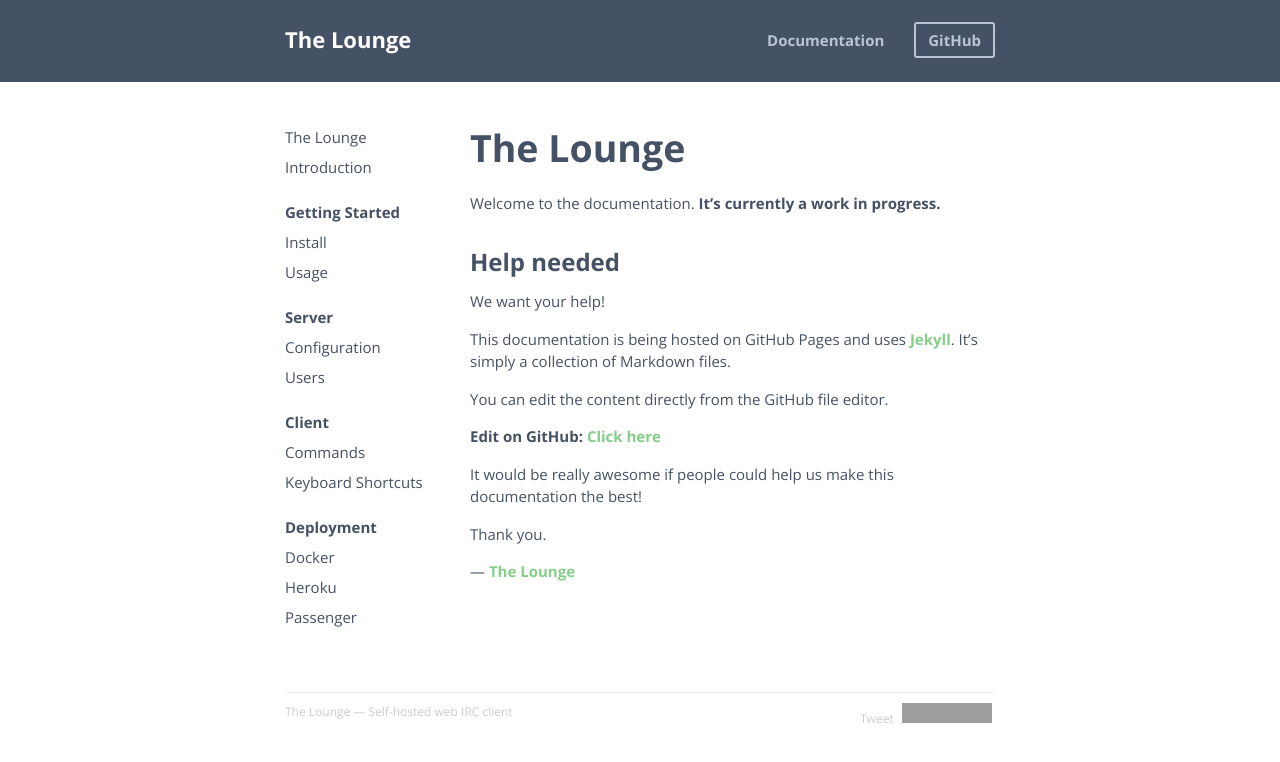
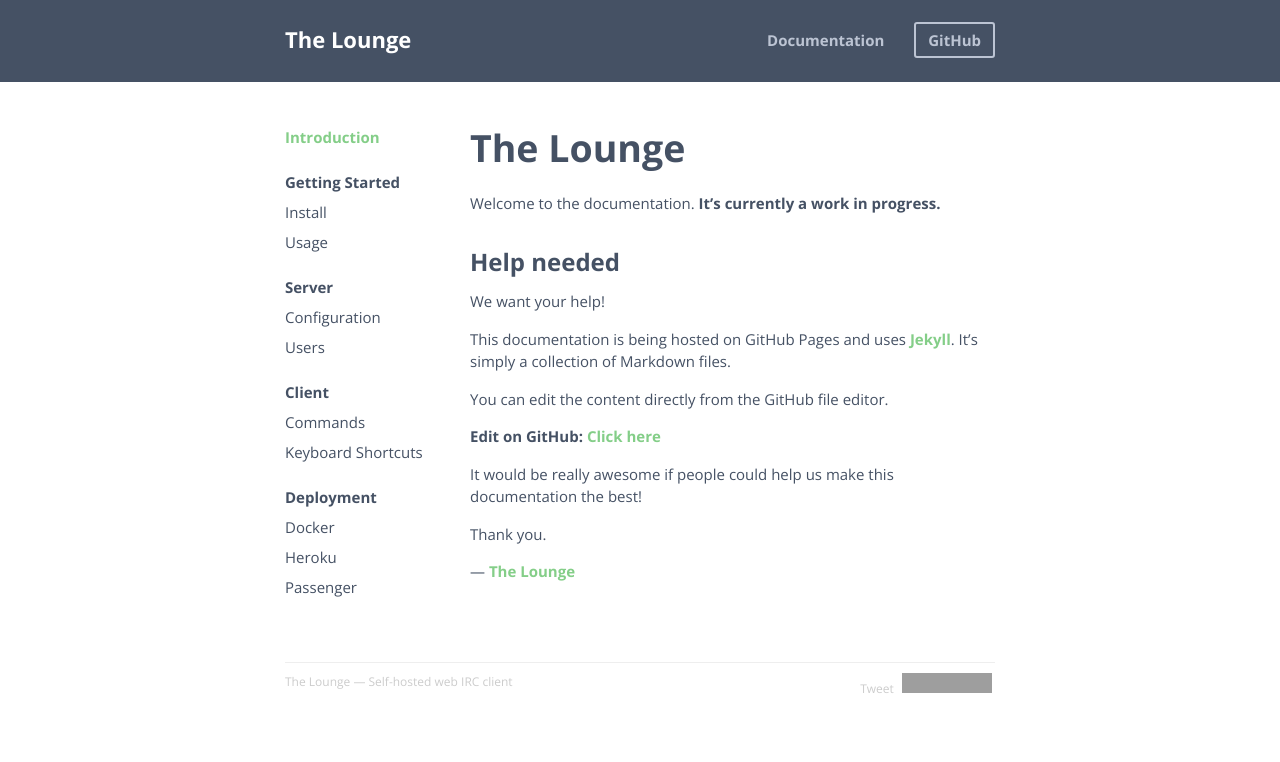
Before and after one commit to thelounge/thelounge.github.io, a Jekyll site: the page built from _docs/index.md, in a window 1280 px wide. Shown: the top 762 px of the page. Built offline with Jekyll 4.4.1, drawn with Linux system fonts in a browser that asks for light colours; Markdown is read by kramdown in place of the engine named in the settings; comment, search, counter and statistics services are not loaded; a style sheet for code colours, icons or effects is not loaded; grey boxes are pictures that could not be loaded.

Commit message:
Highlight active link without using javascript

```diff
--- a/_includes/menu.html
+++ b/_includes/menu.html
@@ -1,13 +1,12 @@
 <div id="menu">
-	<a href="/docs/">The Lounge</a>
 	{% assign docs = (site.docs | sort: "order" ) %}
-	{% for page in docs %}
-		{% if c != page.category %}
-			{% assign c = page.category %}
-			<strong>{{ page.category }}</strong>
+	{% for node in docs %}
+		{% if c != node.category %}
+			{% assign c = node.category %}
+			<strong>{{ node.category }}</strong>
 		{% endif %}
-		<a href="{{ site.baseurl }}{{ page.url }}">
-			{{ page.title }}
+		<a href="{{ site.baseurl }}{{ node.url }}"{% if page.url == node.url %} class="active"{% endif %}>
+			{{ node.title }}
 		</a>
 	{% endfor %}
 </div>
--- a/_layouts/default.html
+++ b/_layouts/default.html
@@ -67,8 +67,5 @@
 		</div>
 	</footer>
 
-	<script src="{{ site.baseurl }}/js/jquery.min.js"></script>
-	<script src="{{ site.baseurl }}/js/main.js"></script>
-
 	</body>
 </html>
--- a/index.html
+++ b/index.html
@@ -74,3 +74,6 @@
 		</div>
 	</div>
 </div>
+
+<script src="{{ site.baseurl }}/js/jquery.min.js"></script>
+<script src="{{ site.baseurl }}/js/main.js"></script>
--- a/js/main.js
+++ b/js/main.js
@@ -1,24 +1,10 @@
-var URL = location.pathname;
-
-$(function() {
-	highlight();
-	fetchVersion();
-});
-
-function highlight() {
-	$("#menu a[href='" + URL + "']").addClass("active");
-}
-
-function fetchVersion() {
-	var version = $("small#version");
-	if (!version.length) {
-		return;
-	}
+(function() {
 	$.getJSON("https://api.github.com/repos/thelounge/lounge/tags", function(json) {
 		var first = json.shift();
 		if (first.name) {
-			version.html("version " + first.name.substr(1)); // Strip `v` in `vX.Y.Z`
-			version.addClass("version_shown");
+			var version = document.getElementById("version");
+			version.textContent = "version " + first.name.substr(1); // Strip `v` in `vX.Y.Z`
+			version.className = "version_shown";
 		}
 	});
-}
+}());
```
Also changed, not shown: _docs/index.md (+1 -0 lines).
